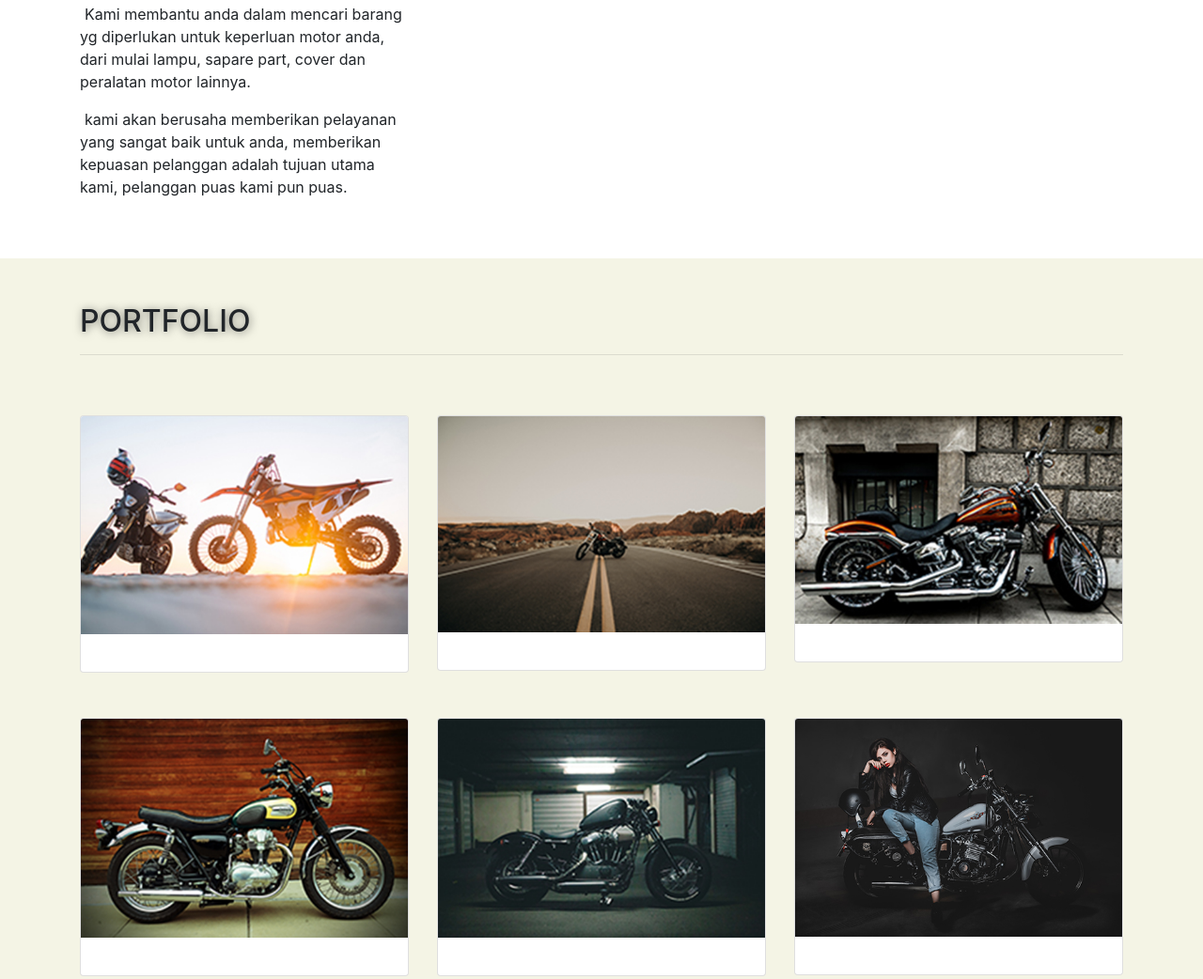
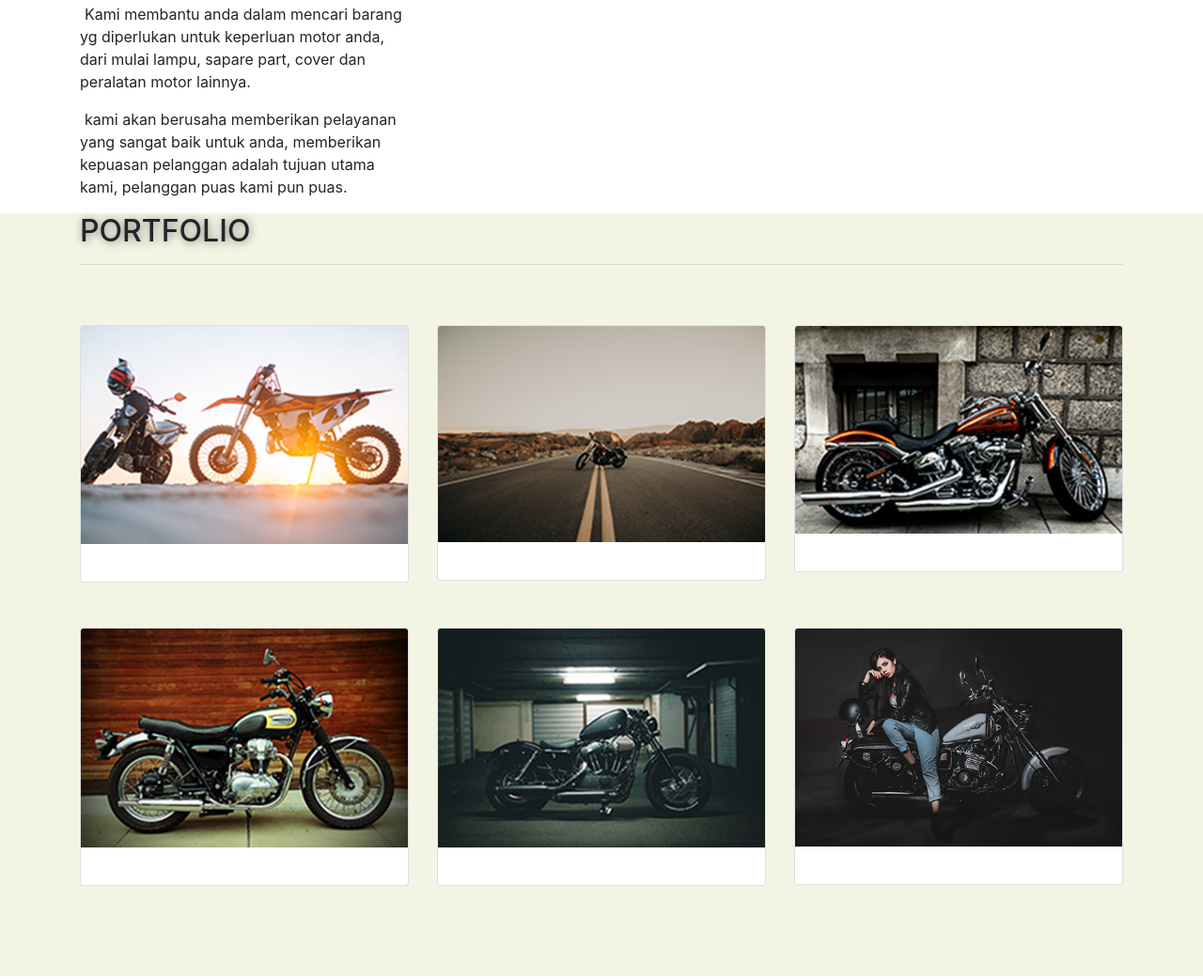
Before and after one commit to mywebzapato/nabilvariasi, a plain HTML site: page index.html in a window 1280 px wide. Shown: the part 524-1566 px from the top of the page at 94% size. Drawn offline with nearby package versions, Linux system fonts and the light colour scheme.

Commit message:
menghapus mt dan pt

```diff
--- a/index.html
+++ b/index.html
@@ -116,7 +116,7 @@
 
     <!-- portofolio -->
 
-    <section class="portofolio mt-5 pt-5 pb-5" id="portofolio">
+    <section class="portofolio pb-5" id="portofolio">
       <div class="container">
         <div class="row">
           <div class="col">
```
